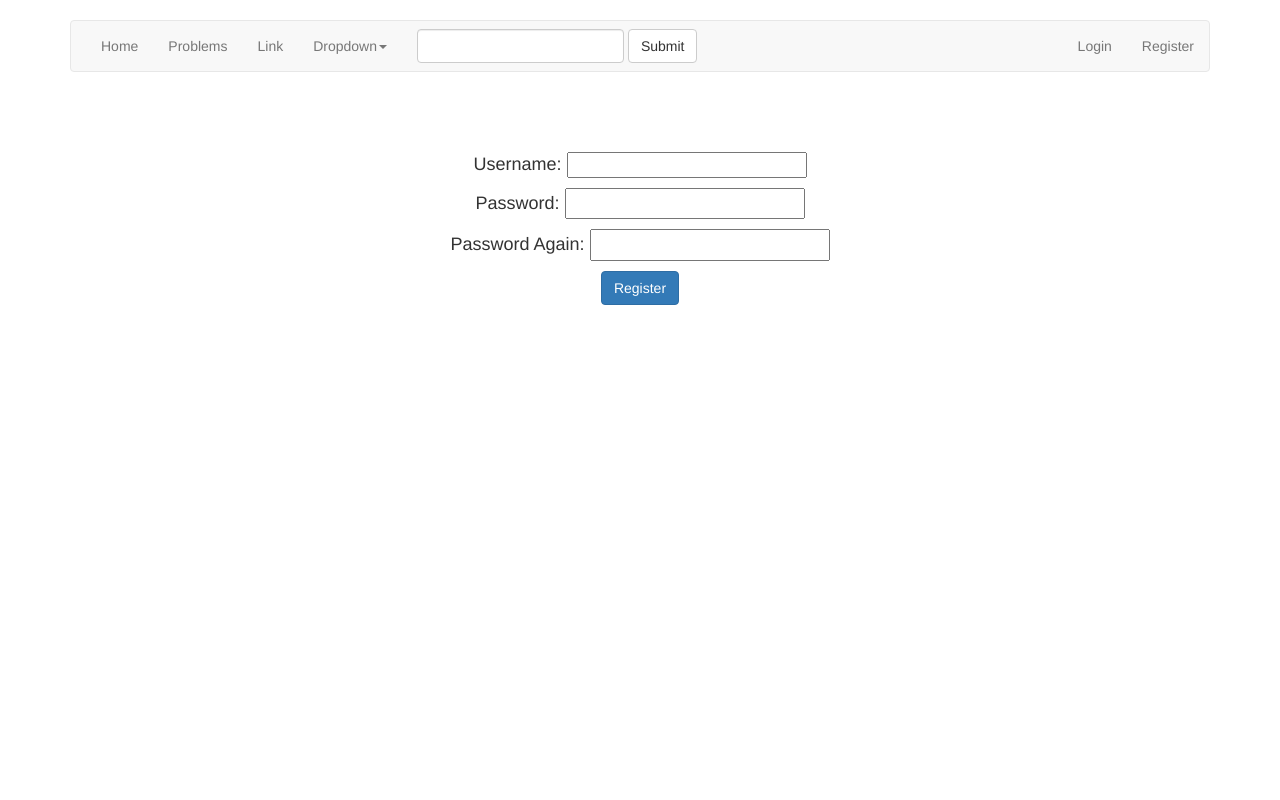
After one commit to KuribohG/mfpoj, a Django app: page /register/ in a window 1280 px wide. The commit adds this page. Run offline with Django 3.2, Linux system fonts and the light colour scheme; some libraries are stand-ins or nearby versions.

Commit message:
add pages of login and register

```diff
--- a/oj/templates/header.html
+++ b/oj/templates/header.html
@@ -1,8 +1,3 @@
-<style type="text/css">
-<!--
--->
-</style>
-<link href="../../static/css/style.css" rel="stylesheet" type="text/css" />
 <div class="container">
 	<div class="row clearfix">
 		<div class="col-md-12 column">
@@ -50,26 +45,10 @@
 					</form>
 					<ul class="nav navbar-nav navbar-right">
 						<li>
-							 <a href="#">Link</a>
+							 <a href="/login">Login</a>
 						</li>
-						<li class="dropdown">
-							 <a href="#" class="dropdown-toggle" data-toggle="dropdown">Dropdown<strong class="caret"></strong></a>
-							<ul class="dropdown-menu">
-								<li>
-									 <a href="#">Action</a>
-								</li>
-								<li>
-									 <a href="#">Another action</a>
-								</li>
-								<li>
-									 <a href="#">Something else here</a>
-								</li>
-								<li class="divider">
-								</li>
-								<li>
-									 <a href="#">Separated link</a>
-								</li>
-							</ul>
+						<li>
+							 <a href="/register">Register</a>
 						</li>
 					</ul>
 				</div>
--- /dev/null
+++ b/oj/templates/register.html
@@ -0,0 +1,35 @@
+<style type="text/css">
+<!--
+-->
+</style>
+<link href="../../static/css/style.css" rel="stylesheet" type="text/css" />
+<?xml version="1.0" encoding="UTF-8"?>
+<!DOCTYPE html PUBLIC "-//W3C//DTD XHTML 1.0 Strict//EN" "http://www.w3.org/TR/xhtml1/DTD/xhtml1-strict.dtd">
+<html xmlns="http://www.w3.org/1999/xhtml" xml:lang="en" lang="en">
+<style type="text/css">
+<!--
+.STYLE1 {font-size: 18px}
+.STYLE2 {font-size: 18px; font-family: Georgia, "Times New Roman", Times, serif; }
+-->
+</style>
+<head>
+    <meta http-equiv="Content-Type" content="text/html; charset=UTF-8" />
+    <title>注册</title>
+</head>
+
+{% include "header.html"%}
+<body>
+<h1 align="center" class="STYLE1"><br>
+  <a href="http://127.0.0.1:8000/online/regist/"></a></h1>
+<h1 align="center" class="STYLE1">Username:
+  <input type="text" name="problem_id" />
+</h1>
+<p align="center" class="STYLE1"> Password:
+  <input type="text" name="problem_id2" />
+</p>
+<p align="center" class="STYLE1">Password Again:
+  <input type="text" name="problem_id22" />
+</p>
+<p align="center" class="STYLE1">  <a class="btn btn-primary btn-large" href="/register">Register</a></p>
+</body>
+</html>
--- a/oj/urls.py
+++ b/oj/urls.py
@@ -9,4 +9,6 @@ urlpatterns = [
     url(r'^submit/$', views.submit, name='submit'),
     url(r'^submitting/$', views.submitting, name='submitting'),
     url(r'^$', views.index, name='index'),
+    url(r'^login/$', views.login, name='login'),
+    url(r'^register/$', views.register, name='register'),
 ]
--- a/oj/views.py
+++ b/oj/views.py
@@ -32,3 +32,9 @@ def submitting(request):
                  )
     submission.save()
     return HttpResponse('Success')
+
+def login(request):
+    return render(request, 'login.html')
+
+def register(request):
+    return render(request, 'register.html')
```
Also changed, not shown: oj/templates/login.html (added, +32 -0 lines).
